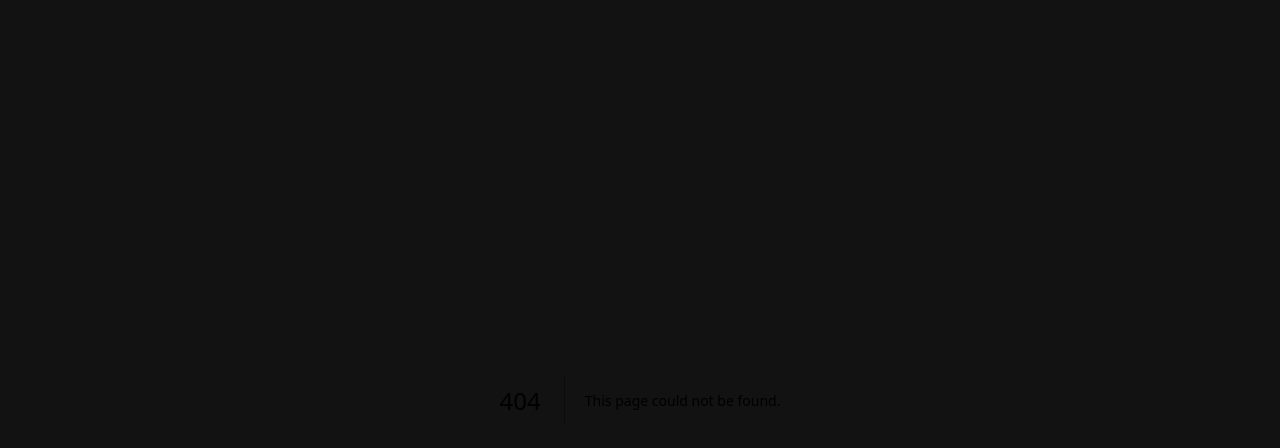
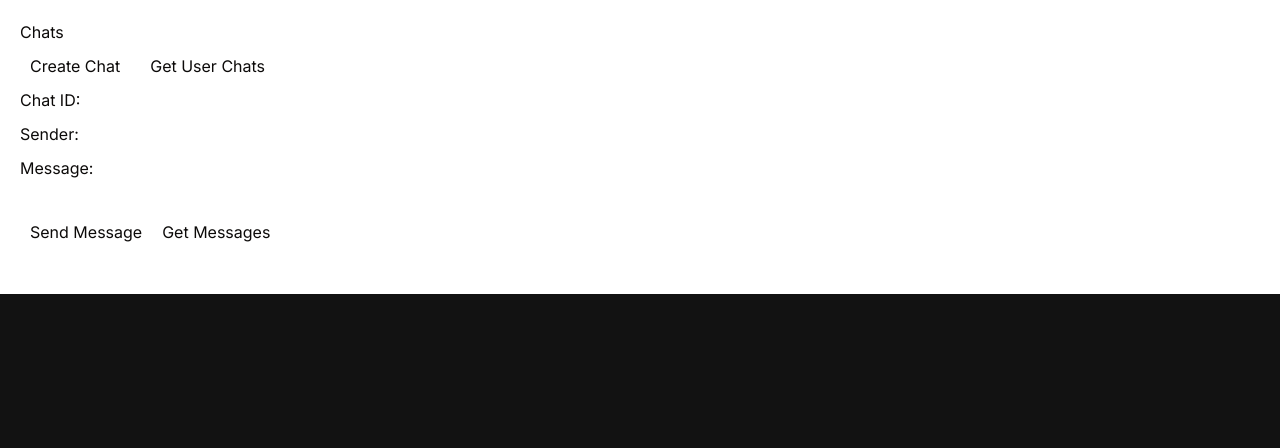
Before and after one commit to Sid-80/AI-Financial-Frontend, a Next.js app: page /chatTest in a window 1280 px wide. Before the commit this address had no page. Shown: the top 448 px of the page. Built offline with nearby package versions, Linux system fonts and the light colour scheme.

Commit message:
manual test for chat operations

```diff
--- /dev/null
+++ b/app/chatTest/page.tsx
@@ -0,0 +1,158 @@
+"use client";
+
+
+import React, { useState } from 'react';
+import { useSelector } from 'react-redux';
+
+const ChatsPage = () => {
+    const accessToken = useSelector((state) => state.auth.accessToken);
+    const [response, setResponse] = useState(null);
+    const [error, setError] = useState(null);
+    const [chatId, setChatId] = useState('');
+    const [sender, setSender] = useState('');
+    const [message, setMessage] = useState('');
+    const [messages, setMessages] = useState([]);
+
+    const createChat = async () => {
+        try {
+            const res = await fetch('http://localhost:5000/api/v1/chat/create', {
+                method: 'POST',
+                headers: {
+                    'Content-Type': 'application/json',
+                    Authorization: `Bearer ${accessToken}`,
+                },
+                body: JSON.stringify({}),
+            });
+
+            const data = await res.json();
+
+            if (res.ok) {
+                setResponse(data);
+            } else {
+                throw new Error(data.message || 'Something went wrong');
+            }
+        } catch (err) {
+            setError(err.message);
+        }
+    };
+
+    const getUserChats = async () => {
+        try {
+            const res = await fetch('http://localhost:5000/api/v1/chat/user', {
+                method: 'GET',
+                headers: {
+                    'Content-Type': 'application/json',
+                    Authorization: `Bearer ${accessToken}`,
+                },
+            });
+
+            const data = await res.json();
+
+            if (res.ok) {
+                setResponse(data);
+            } else {
+                throw new Error(data.message || 'Something went wrong');
+            }
+        } catch (err) {
+            setError(err.message);
+        }
+    };
+
+    const sendMessage = async () => {
+        try {
+            const res = await fetch(`http://localhost:5000/api/v1/chat/send`, {
+                method: 'POST',
+                headers: {
+                    'Content-Type': 'application/json',
+                    Authorization: `Bearer ${accessToken}`,
+                },
+                body: JSON.stringify({ sender, content: message, chatId: chatId }),
+            });
+
+            const data = await res.json();
+
+            if (res.ok) {
+                setResponse(data);
+            } else {
+                throw new Error(data.message || 'Something went wrong');
+            }
+        } catch (err) {
+            setError(err.message);
+        }
+    };
+
+
+
+      const getChatMessages = async () => {
+        try {
+          const res = await fetch(`http://localhost:5000/api/v1/chat/${chatId}/messages`, {
+            method: 'GET',
+            headers: {
+              'Content-Type': 'application/json',
+              Authorization: `Bearer ${accessToken}`,
+            },
+          });
+
+          const data = await res.json();
+
+          if (res.ok) {
+            setMessages(data.data);
+          } else {
+            throw new Error(data.message || 'Something went wrong');
+          }
+        } catch (err) {
+          setError(err.message);
+        }
+      };
+
+    return (
+        <div style={{ padding: '20px', backgroundColor: '#FFFFFF' }}>
+
+            <h1>Chats</h1>
+            <button onClick={createChat} style={{ padding: '10px', marginRight: '10px' }}>Create Chat</button>
+            <button onClick={getUserChats} style={{ padding: '10px', marginRight: '10px' }}>Get User Chats</button>
+            <div style={{ marginBottom: '10px' }}>
+                <label>Chat ID:</label>
+                <input type="text" value={chatId} onChange={(e) => setChatId(e.target.value)} />
+            </div>
+            <div style={{ marginBottom: '10px' }}>
+                <label>Sender:</label>
+                <input type="text" value={sender} onChange={(e) => setSender(e.target.value)} />
+            </div>
+            <div style={{ marginBottom: '10px' }}>
+                <label>Message:</label>
+                <input type="text" value={message} onChange={(e) => setMessage(e.target.value)} />
+            </div>
+            <button onClick={sendMessage} style={{ padding: '10px' }}>Send Message</button>
+            <button onClick={getChatMessages} style={{ padding: '10px', marginTop: '20px' }}>Get Messages</button>
+      {response && (
+        <div style={{ marginTop: '20px' }}>
+          <h2>Response:</h2>
+          <pre>{JSON.stringify(response, null, 2)}</pre>
+        </div>
+      )}
+      <div style={{ marginTop: '20px' }}>
+        {messages.map((message, index) => (
+          <div key={index}>
+            <p><strong>Sender:</strong> {message.sender}</p>
+            <p><strong>Content:</strong> {message.content}</p>
+          </div>
+        ))}
+      </div>
+            {response && (
+                <div style={{ marginTop: '20px' }}>
+                    <h2>Response:</h2>
+                    <pre>{JSON.stringify(response, null, 2)}</pre>
+                </div>
+            )}
+            {error && (
+                <div style={{ marginTop: '20px', color: 'red' }}>
+                    <h2>Error:</h2>
+                    <p>{error}</p>
+                </div>
+            )}
+        </div>
+    );
+};
+
+export default ChatsPage;
--- /dev/null
+++ b/app/loginTest/page.tsx
@@ -0,0 +1,29 @@
+"use client";
+// YourComponent.js
+import React from 'react';
+import { useSelector } from 'react-redux';
+
+const YourComponent = () => {
+  const id = useSelector((state) => state.auth.id);
+  const email = useSelector((state) => state.auth.email);
+  const accessToken = useSelector((state) => state.auth.accessToken);
+  const refreshToken = useSelector((state) => state.auth.refreshToken);
+  const isAuth = useSelector((state) => state.auth.isAuth);
+
+  return (
+    <div>
+      {isAuth ? (
+        <div>
+          <h1>email, {email}</h1>
+          <h1>id, {id}</h1>
+          <p>Access Token: {accessToken}</p>
+          <p>Refresh Token: {refreshToken}</p>
+        </div>
+      ) : (
+        <p>Please log in.</p>
+      )}
+    </div>
+  );
+};
+
+export default YourComponent;
```
